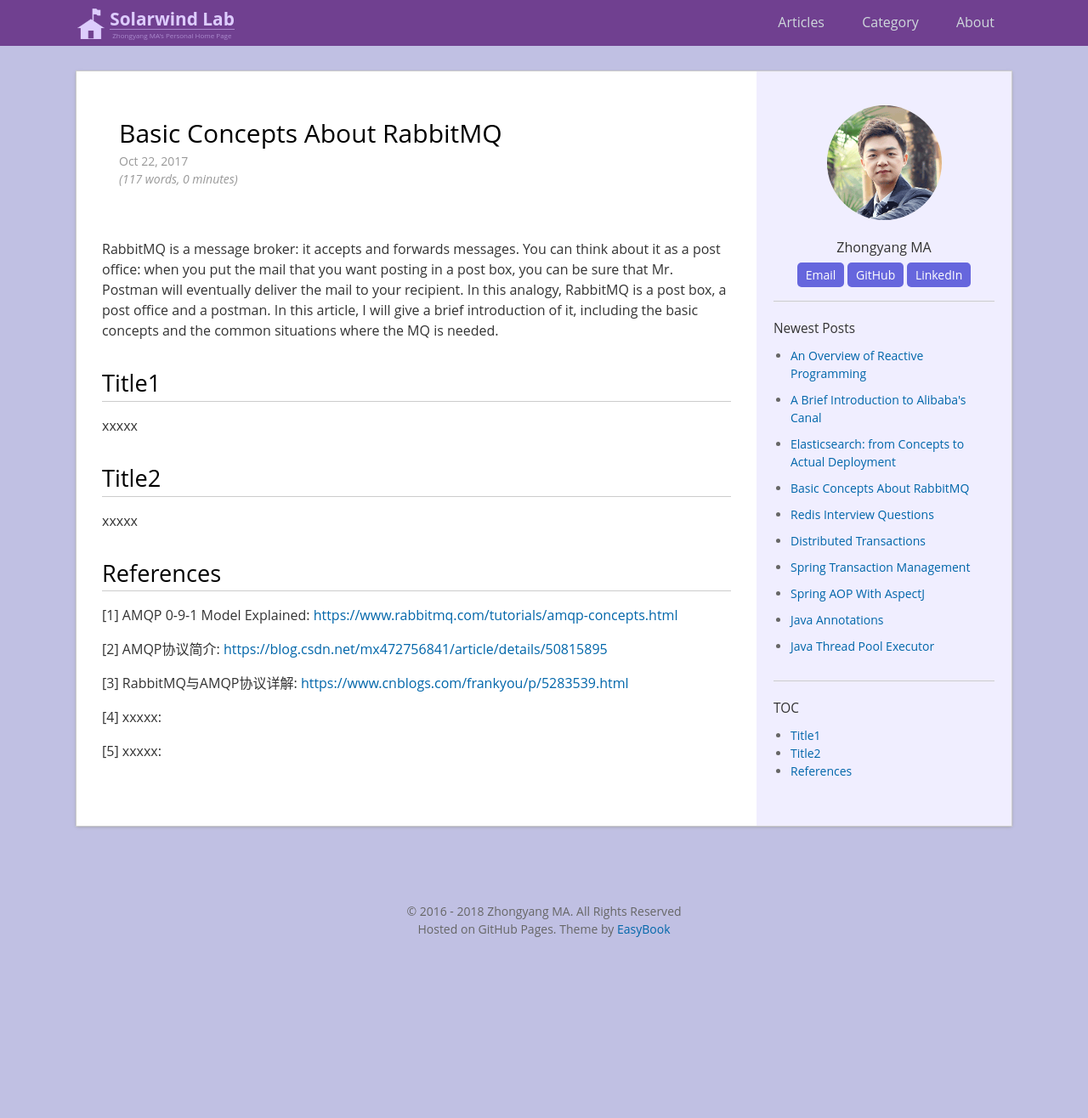
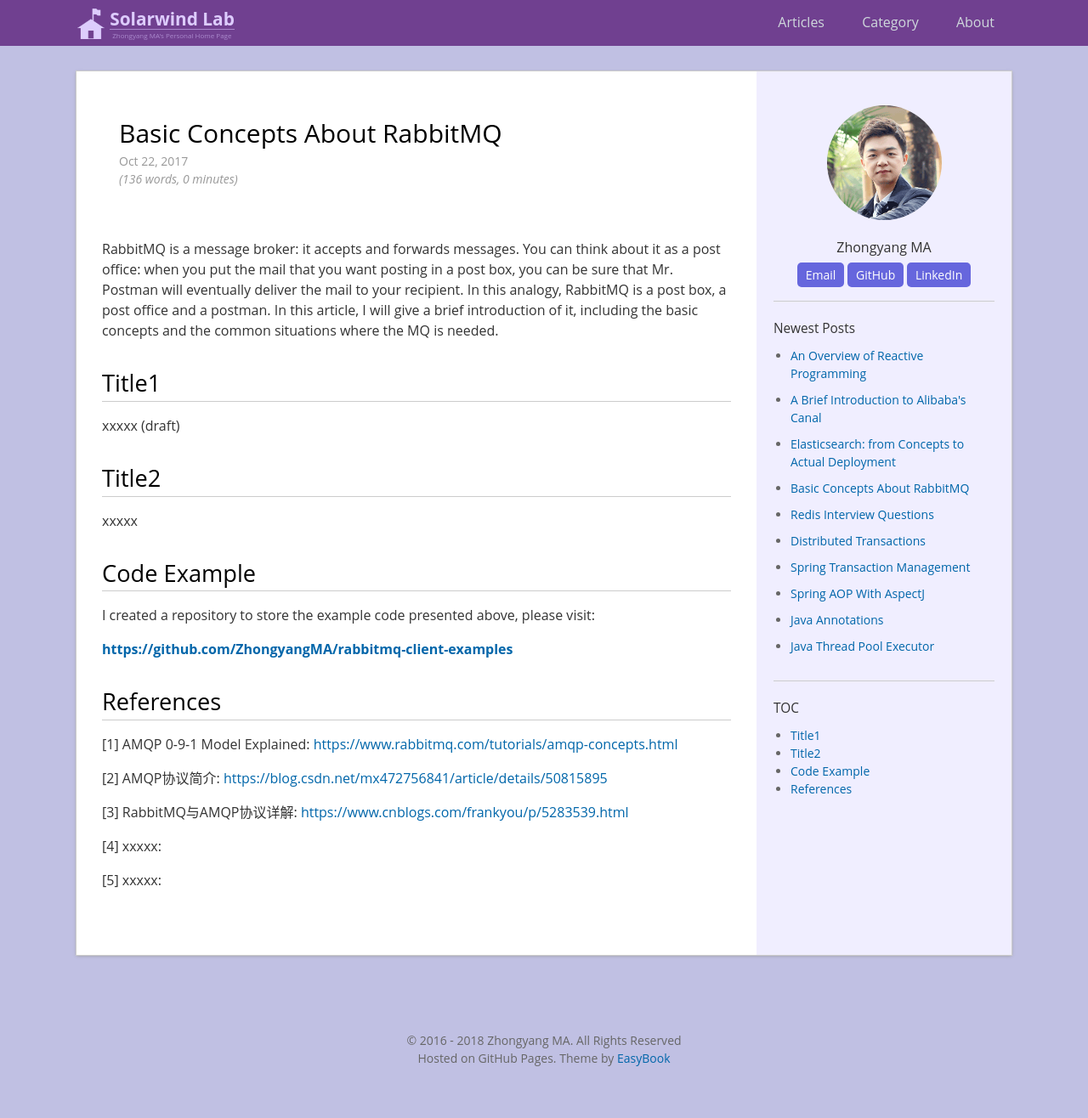
Before and after one commit to ZhongyangMA/ZhongyangMA.github.io, a Jekyll site: the page built from _posts/2017-10-21-Basic-Concepts-About-RabbitMQ.md, in a window 1280 px wide. Shown: the whole page at 85% size. Built offline with Jekyll 4.4.1, drawn with Linux system fonts in a browser that asks for light colours; comment, search, counter and statistics services are not loaded; before the commit the page ends 1164 px from its top, so only the background shows below that.

Commit message:
code example

```diff
--- a/_posts/2017-10-21-Basic-Concepts-About-RabbitMQ.md
+++ b/_posts/2017-10-21-Basic-Concepts-About-RabbitMQ.md
@@ -12,11 +12,19 @@ RabbitMQ is a message broker: it accepts and forwards messages. You can think ab
 
 # Title1
 
-xxxxx
+xxxxx (draft)
 
 # Title2
 
 xxxxx
+
+# Code Example
+
+I created a repository to store the example code presented above, please visit:
+
+**[https://github.com/ZhongyangMA/rabbitmq-client-examples](https://github.com/ZhongyangMA/rabbitmq-client-examples)**
+
+
 
 # References
 
```
